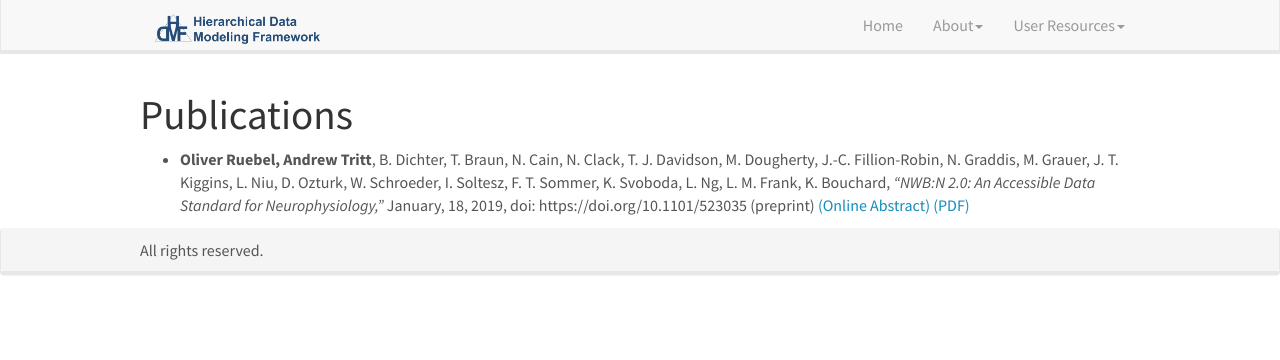
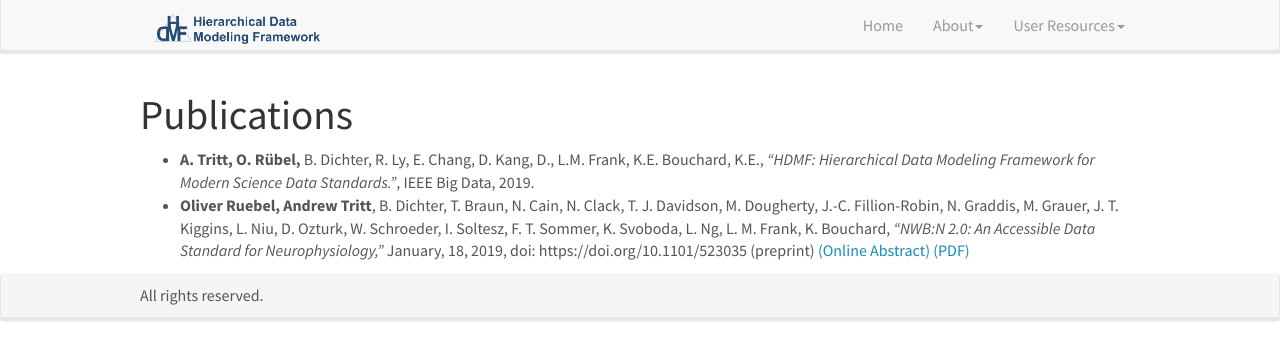
Before and after one commit to hdmf-dev/hdmf-dev.github.io, a Jekyll site: the page built from _pages/publications.md, in a window 1280 px wide. Shown: the top 360 px of the page. Built offline with Jekyll 4.4.1, drawn with Linux system fonts in a browser that asks for light colours; nearby versions of some CDN libraries.

Commit message:
Add HDMF common to the website and add the IEEE Big Data Pub

```diff
--- a/_pages/publications.md
+++ b/_pages/publications.md
@@ -9,7 +9,7 @@ permalink: /publications
 
 # Publications
 
-
+* **A. Tritt, O. Rübel,** B. Dichter, R. Ly, E. Chang, D. Kang, D., L.M. Frank, K.E. Bouchard, K.E., *"HDMF: Hierarchical Data Modeling Framework for Modern Science Data Standards."*, IEEE Big Data, 2019.
 * **Oliver Ruebel, Andrew Tritt**, B. Dichter, T. Braun, N. Cain, N. Clack,
   T. J. Davidson, M. Dougherty, J.-C. Fillion-Robin, N. Graddis,  M. Grauer,
   J. T. Kiggins, L. Niu, D. Ozturk, W. Schroeder, I. Soltesz, F. T. Sommer,
```
Also changed, not shown: _pages/hdmf_common_docs.md (added, +9 -0 lines).
